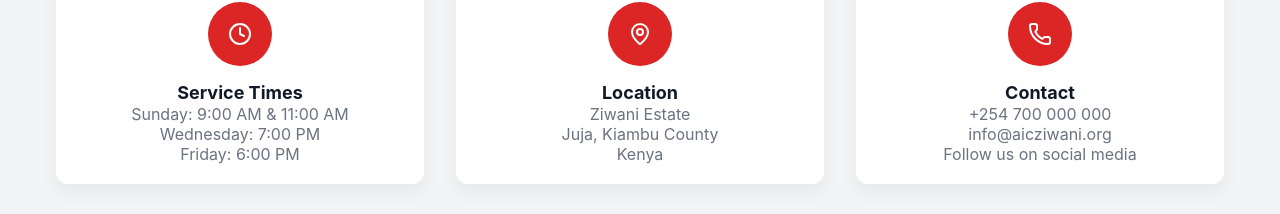
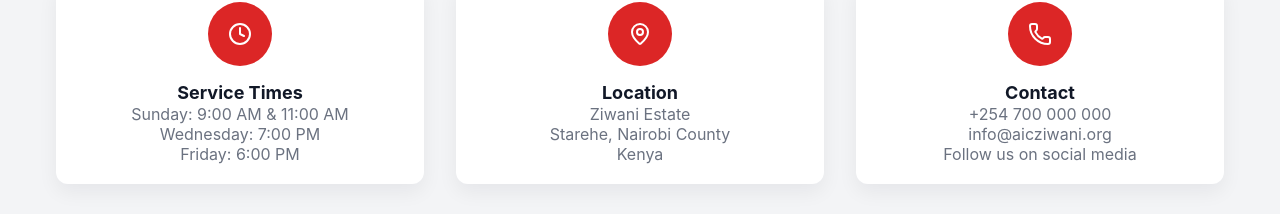
Before and after one commit to muilipato/aic-ziwani, a React (Create React App) app: page / in a window 1280 px wide. Shown: the part 538-752 px from the top of the page. Built offline with nearby package versions, Linux system fonts and the light colour scheme.

Commit message:
Update church location details

```diff
--- a/src/pages/Homepage/HomePage.js
+++ b/src/pages/Homepage/HomePage.js
@@ -38,7 +38,7 @@ const HomePage = () => {
             <div className="card pad center">
               <div className="icon-circle"><MapPin /></div>
               <h3>Location</h3>
-              <p className="muted">Ziwani Estate<br />Juja, Kiambu County<br />Kenya</p>
+              <p className="muted">Ziwani Estate<br />Starehe, Nairobi County<br />Kenya</p>
             </div>
             <div className="card pad center">
               <div className="icon-circle"><Phone /></div>
```
